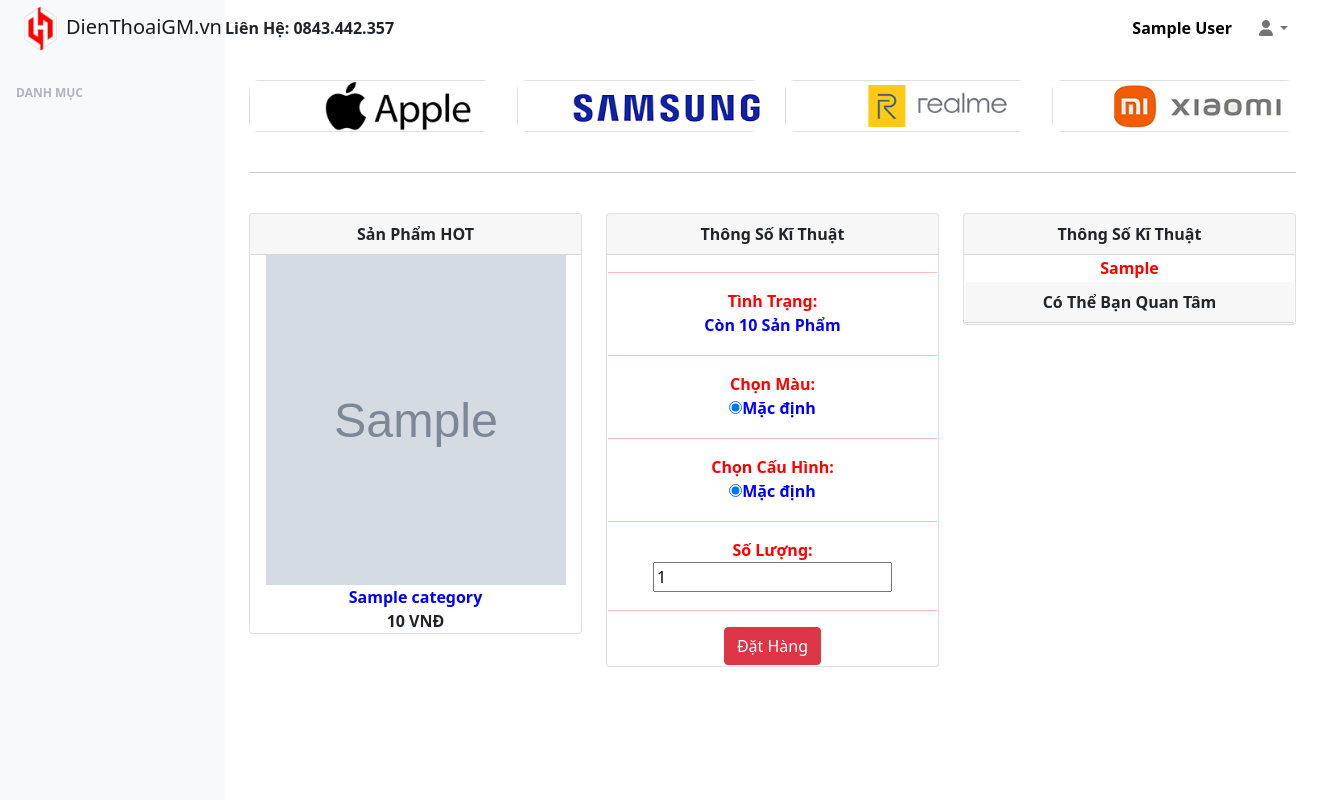
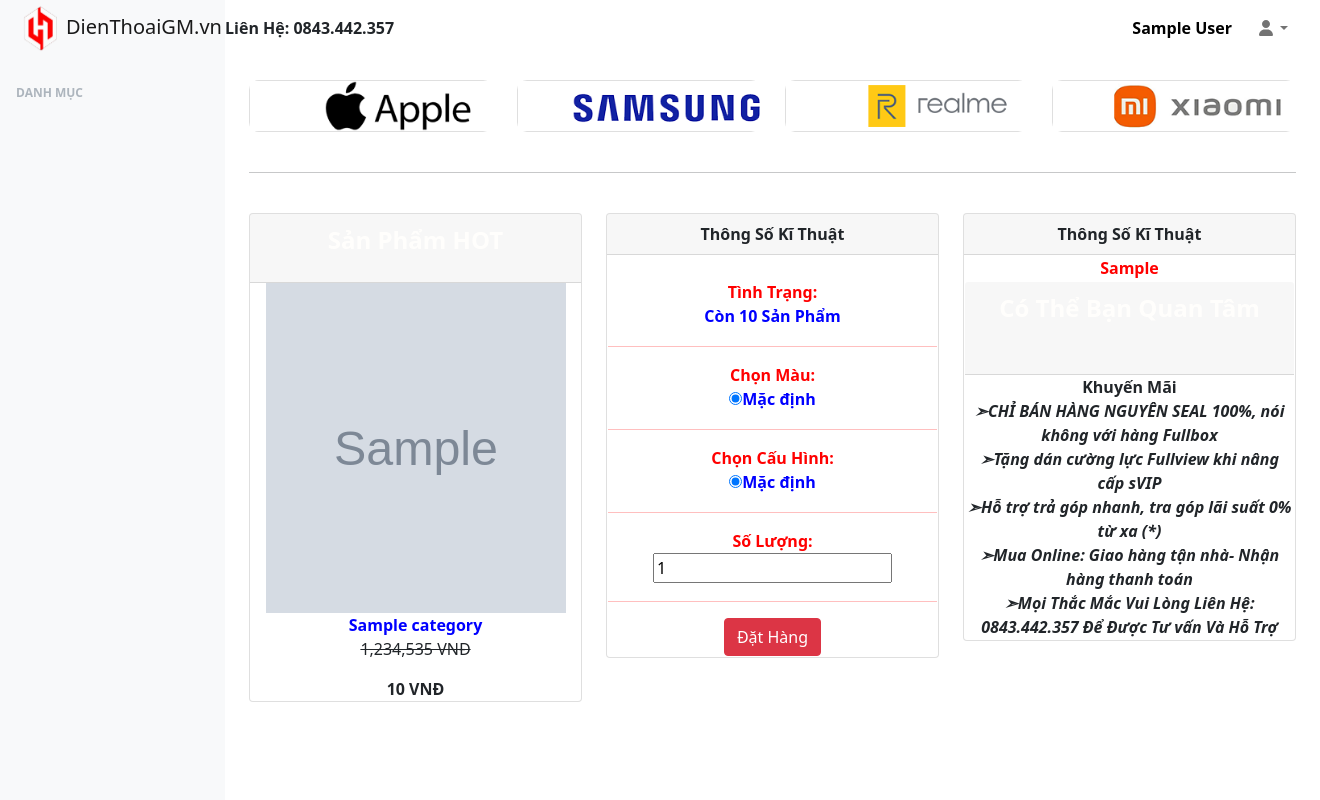
Before and after one commit to MaiXuanCuong/M2, a PHP site: page /dm.php?id=1 in a window 1320 px wide; the page is wider, and only the part inside the window is pictured. Run offline with PHP 8.4, Linux system fonts and the light colour scheme; the visitor is signed in with stand-in values (Sample User, id 1); tables that the repository leaves empty or names only in its code hold one stand-in row (values such as "Sample post"); grey boxes marked "Sample" are stand-in pictures; some libraries are stand-ins or nearby versions.

Commit message:
testtest

```diff
--- a/casestudy/index_product/dm.php
+++ b/casestudy/index_product/dm.php
@@ -22,28 +22,28 @@
         <div class="col-xl-3 col-md-6">
                 <div style="border-radius: 10px/10px" class="card  text-white mb-4">
                     <div class=" d-flex align-items-center justify-content-between">
-                        <a class="small text-white stretched-link" href="product/category/index.php"><img width="290px" height="50px" src="../product/image/hang1_1629782045.png"></a>
+                        <a class="small text-white stretched-link" href="cate.php?id=3"><img width="290px" height="50px" src="../product/image/hang1_1629782045.png"></a>
                     </div>
                 </div>
             </div>
             <div class="col-xl-3 col-md-6">
                 <div style="border-radius: 10px/10px" class="card  text-white mb-4">
                     <div class=" d-flex align-items-center justify-content-between">
-                        <a class="small text-white stretched-link" href="product/category/index.php"><img width="290px" height="50px" src="../product/image/hang2_1629782097.png"></a>
+                        <a class="small text-white stretched-link" href="cate.php?id=4"><img width="290px" height="50px" src="../product/image/hang2_1629782097.png"></a>
                     </div>
                 </div>
             </div>
             <div class="col-xl-3 col-md-6">
                 <div style="border-radius: 10px/10px" class="card  text-white mb-4">
                     <div class="d-flex align-items-center justify-content-between">
-                        <a class="small text-white stretched-link" href="product/category/index.php"><img width="290px" height="50px" src="../product/image/hang3_1629782127.png"></a>
+                        <a class="small text-white stretched-link" href="cate.php?id=1"><img width="290px" height="50px" src="../product/image/hang3_1629782127.png"></a>
                     </div>
                 </div>
             </div>
             <div class="col-xl-3 col-md-6">
                 <div style="border-radius: 10px/10px" class="card  text-white mb-4">
                     <div class=" d-flex align-items-center justify-content-between">
-                        <a class="small text-white stretched-link" href="product/category/index.php"><img width="290px" height="50px" src="../product/image/hang4_1629782113.png"></a>
+                        <a class="small text-white stretched-link" href="cate.php?id=2"><img width="290px" height="50px" src="../product/image/hang4_1629782113.png"></a>
                     </div>
                 </div>
             </div>
@@ -55,11 +55,12 @@
             <div class="col-xl-4">
                 <div class="card mb-4">
                     <div style="text-align: center" class="card-header">
-                       <b>Sản Phẩm HOT</b>
+                    <p class="test">Sản Phẩm HOT</p>
                     </div>
                         <div style="text-align: center">
                             <img width="300px" height="330px" src="./../product/image/<?php echo $value->image?>"/><br>
                             <b style="color: blue" ><?php echo $value->name_product?></b><br>
+                            <p><del><?php echo number_format($value->price + 1234525)." VNĐ"?></p></del>
                             <b><?php echo number_format($value->price)." VNĐ"?></b>
                         </div>
                 </div>
@@ -73,7 +74,7 @@
                            <table width="100%">
                        <form action="" method="post">
                             <tr>
-                                <td><hr>
+                                <td><br>
                                     <b>Tình Trạng: <div style="color:blue">Còn <?php echo $value->quantity.' Sản Phẩm' ?></b></td></div>
                             </tr>
                             <tr>
@@ -135,8 +136,16 @@
                             <tr>
                                 <td>
                                 <div style="text-align: center" class="card-header">
-                       <b> Có Thể Bạn Quan Tâm</b>
+                                <p class="test">Có Thể Bạn Quan Tâm</p><br>
                     </div>
+                    <div style="text-align: center">
+                    <b>Khuyến Mãi</b><br>
+                    <b><em>➣CHỈ BÁN HÀNG NGUYÊN SEAL 100%, nói không với hàng Fullbox</em><br>
+                    <em>➣Tặng dán cường lực Fullview khi nâng cấp sVIP</em><br>
+                    <em>➣Hỗ trợ trả góp nhanh, tra góp lãi suất 0% từ xa (*)</em><br>
+                    <em>➣Mua Online: Giao hàng tận nhà- Nhận hàng thanh toán</em><br>
+                    <em>➣Mọi Thắc Mắc Vui Lòng Liên Hệ: 0843.442.357 Để Được Tư vấn Và Hỗ Trợ</em><br></b>
+                   </div>
                                 </td>
                             </tr>
                             </form>
--- a/casestudy/index_product/index.php
+++ b/casestudy/index_product/index.php
@@ -59,6 +59,8 @@
                         <div style="text-align: center">
                             <img width="300px" height="330px" src="./../product/image/<?php echo $value->image?>"/><br>
                             <a href="dm.php?id=<?php echo $value->id_product?>"><?php echo $value->name_product?></a><br>
+                            <p><del><?php echo number_format($value->price + 1234525)." VNĐ"?></p></del>
+
                             <p><?php echo number_format($value->price)." VNĐ"?></p>
                         </div>
                 </div>
--- a/casestudy/index_product/layout/header.php
+++ b/casestudy/index_product/layout/header.php
@@ -48,6 +48,9 @@
   -o-animation: my 700ms infinite;
   animation: my 700ms infinite;
 }
+del{
+    text-decoration: line-through;
+}
         </style>
     </head>
     <body class="sb-nav-fixed">
```
Also changed, not shown: casestudy/product/image/thumbnailbs5protrang_1648973763.jpg (added).
